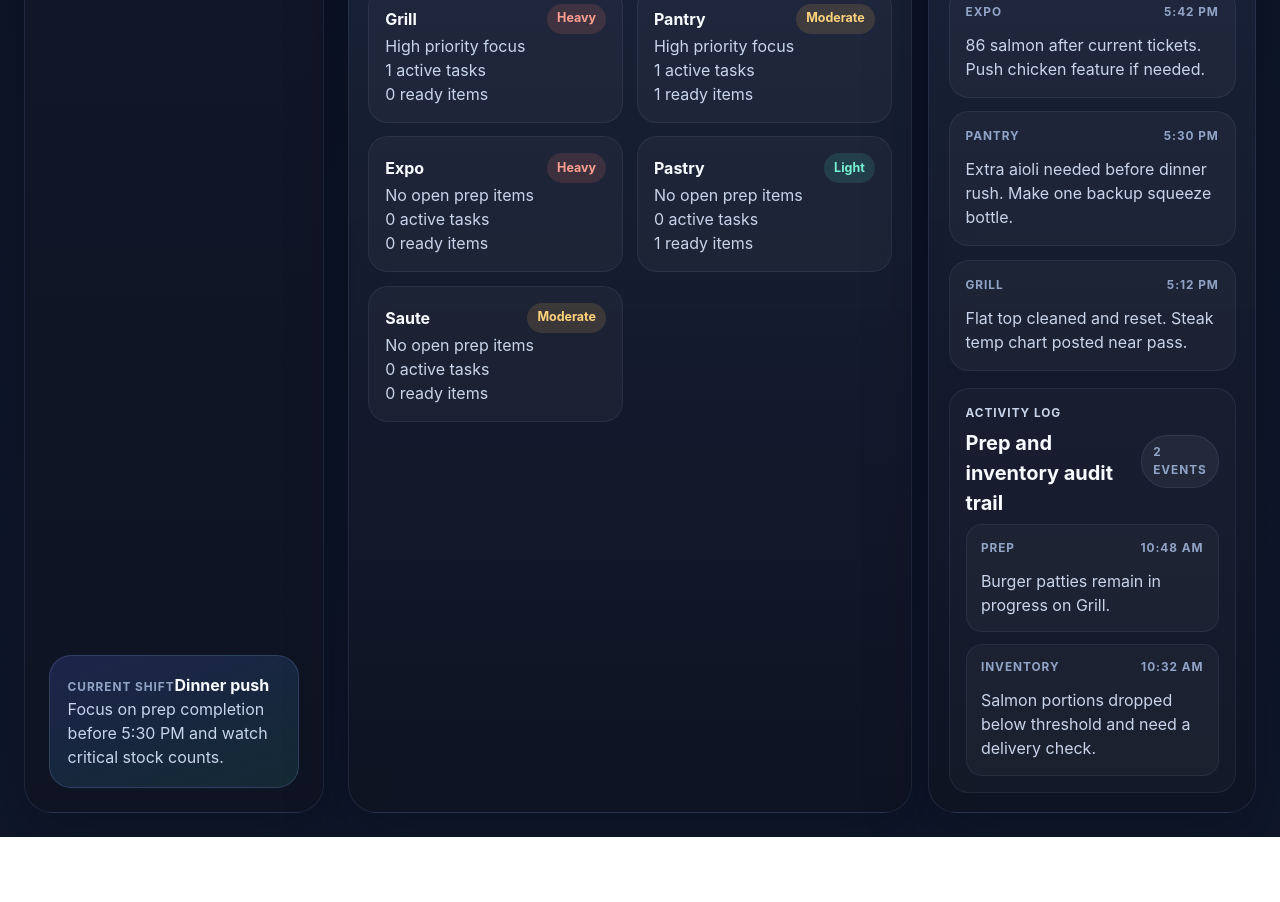
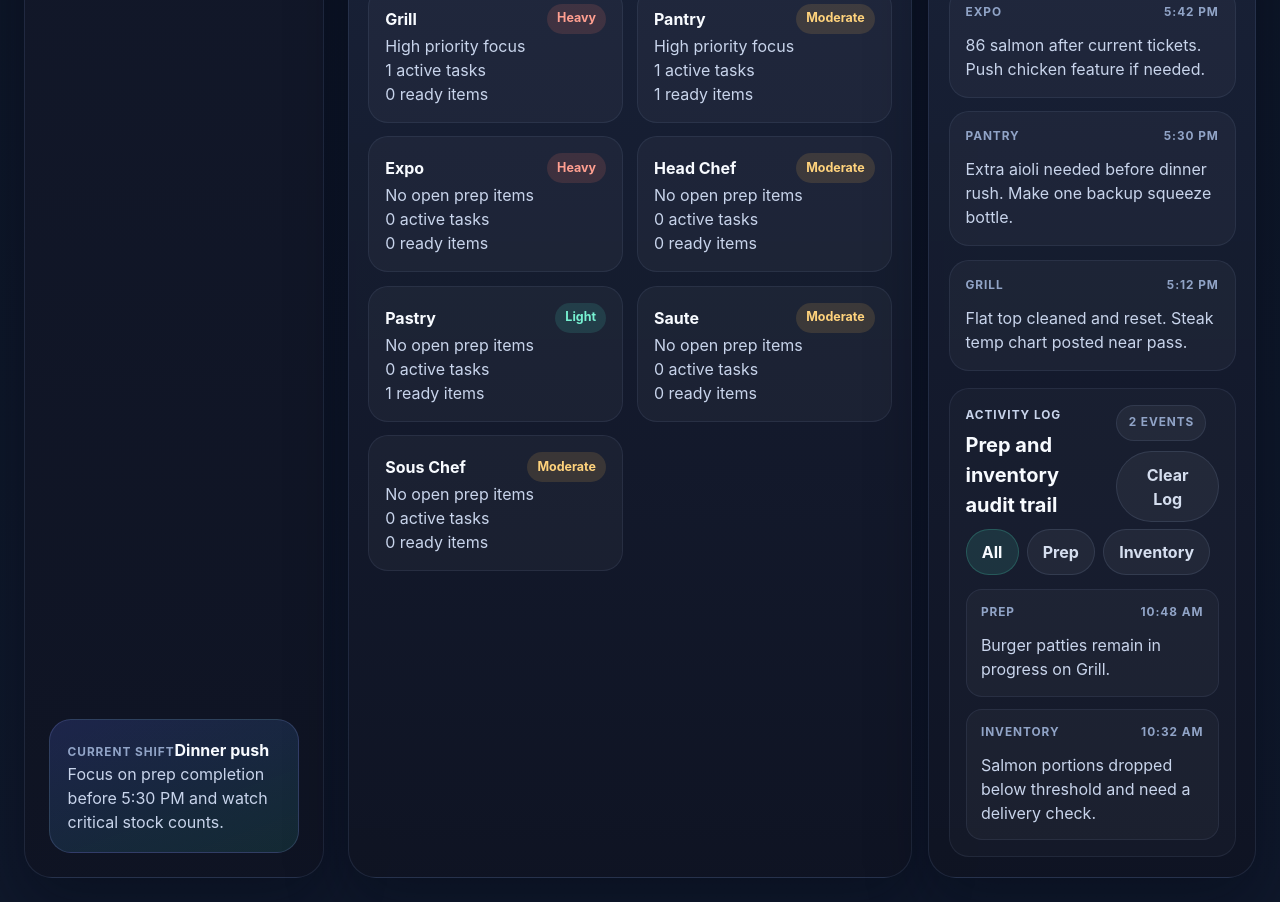
Before and after one commit to Ericr567/Boh-dashboard, a React (Vite) app: page / in a window 1280 px wide. Shown: the part 2280-3182 px from the top of the page. Before the commit the page ends 3117 px from the top, so only its background shows below. Built offline with nearby package versions, Linux system fonts and the light colour scheme.

Commit message:
Add chef stations and activity controls

```diff
--- a/src/App.css
+++ b/src/App.css
@@ -611,6 +611,26 @@
   margin-bottom: 0.4rem;
 }
 
+.activity-toolbar {
+  align-items: center;
+  display: flex;
+  flex-wrap: wrap;
+  gap: 0.65rem;
+}
+
+.activity-filters {
+  display: flex;
+  flex-wrap: wrap;
+  gap: 0.5rem;
+  margin-bottom: 0.85rem;
+}
+
+.activity-filter-button.is-active {
+  background: rgba(73, 221, 187, 0.12);
+  border-color: rgba(73, 221, 187, 0.22);
+  color: #f8fbff;
+}
+
 .activity-list {
   display: grid;
   gap: 0.75rem;
--- a/src/App.tsx
+++ b/src/App.tsx
@@ -1,7 +1,7 @@
 import { useEffect, useState } from 'react'
 import './App.css'
 
-type StationName = 'Grill' | 'Saute' | 'Pastry' | 'Pantry' | 'Expo'
+type StationName = 'Grill' | 'Saute' | 'Pastry' | 'Pantry' | 'Expo' | 'Head Chef' | 'Sous Chef'
 
 type PrepStatus = 'Not Started' | 'In Progress' | 'Ready'
 type PrepPriority = 'Low' | 'Medium' | 'High'
@@ -44,6 +44,8 @@ type AuditEntry = {
   timestamp: string
 }
 
+type AuditFilter = 'All' | AuditEntry['category']
+
 type StationStatus = {
   id: string
   name: StationName
@@ -52,7 +54,7 @@ type StationStatus = {
   readyItems: number
 }
 
-const stationNames: StationName[] = ['Grill', 'Saute', 'Pastry', 'Pantry', 'Expo']
+const stationNames: StationName[] = ['Grill', 'Saute', 'Pastry', 'Pantry', 'Expo', 'Head Chef', 'Sous Chef']
 
 const initialPrepItems: PrepItem[] = [
   {
@@ -206,6 +208,20 @@ const stationStatuses: StationStatus[] = [
     activeTasks: 5,
     readyItems: 0,
   },
+  {
+    id: 'station-6',
+    name: 'Head Chef',
+    workload: 'Moderate',
+    activeTasks: 1,
+    readyItems: 1,
+  },
+  {
+    id: 'station-7',
+    name: 'Sous Chef',
+    workload: 'Moderate',
+    activeTasks: 1,
+    readyItems: 2,
+  },
 ]
 
 const storageKeys = {
@@ -292,6 +308,9 @@ const getInventoryStatus = (
   return 'OK'
 }
 
+const getStationDomId = (stationName: StationName) =>
+  `station-toggle-${stationName.toLowerCase().replace(/\s+/g, '-')}`
+
 function App() {
   const [prepItems, setPrepItems] = useState<PrepItem[]>(() =>
     loadStoredState(storageKeys.prepItems, initialPrepItems),
@@ -329,6 +348,7 @@ function App() {
   const [editingInventoryThreshold, setEditingInventoryThreshold] = useState('1')
   const [inventoryFormError, setInventoryFormError] = useState('')
   const [editingInventoryError, setEditingInventoryError] = useState('')
+  const [auditFilter, setAuditFilter] = useState<AuditFilter>('All')
   const [newEightySixItem, setNewEightySixItem] = useState('')
   const [newEightySixChange, setNewEightySixChange] = useState('')
 
@@ -349,6 +369,8 @@ function App() {
       Pastry: 'Moderate',
       Pantry: 'Moderate',
       Expo: 'Moderate',
+      'Head Chef': 'Moderate',
+      'Sous Chef': 'Moderate',
     },
   )
 
@@ -395,6 +417,8 @@ function App() {
     Pastry: 2,
     Pantry: 3,
     Expo: 4,
+    'Head Chef': 5,
+    'Sous Chef': 6,
   })
 
   const sortedPrepItems = [...prepItems].sort((leftItem, rightItem) => {
@@ -420,12 +444,15 @@ function App() {
 
   const activeStations = stationSummaries.filter((station) => station.activeTasks > 0).length
   const dateLabel = formatDate.format(new Date())
+  const filteredAuditEntries = auditEntries.filter(
+    (entry) => auditFilter === 'All' || entry.category === auditFilter,
+  )
 
   const selectedStationPrepItems = selectedStation
     ? prepItems.filter((item) => item.station === selectedStation)
     : []
   const selectedStationButtonId = selectedStation
-    ? `station-toggle-${selectedStation.toLowerCase()}`
+    ? getStationDomId(selectedStation)
     : undefined
 
   const announceAction = (message: string) => {
@@ -775,6 +802,16 @@ function App() {
     setEightySixItems([])
     setIsEightySixFormOpen(false)
     announceAction("All 86'd items cleared.")
+  }
+
+  const handleClearAuditEntries = () => {
+    if (!window.confirm('Clear the activity log?')) {
+      return
+    }
+
+    setAuditEntries([])
+    setAuditFilter('All')
+    announceAction('Activity log cleared.')
   }
 
   return (
@@ -1290,7 +1327,7 @@ function App() {
             <div className="station-grid">
               {stationSummaries.map((station) => (
                 <button
-                    id={`station-toggle-${station.name.toLowerCase()}`}
+                    id={getStationDomId(station.name)}
                   className={`station-card station-button ${selectedStation === station.name ? 'is-selected' : ''}`}
                   key={station.name}
                   type="button"
@@ -1391,11 +1428,38 @@ function App() {
                     <p className="eyebrow">Activity log</p>
                     <h3>Prep and inventory audit trail</h3>
                   </div>
-                  <span className="panel-badge">{auditEntries.length} events</span>
+                  <div className="activity-toolbar">
+                    <span className="panel-badge">{filteredAuditEntries.length} events</span>
+                    <button
+                      className="secondary-button"
+                      type="button"
+                      onClick={handleClearAuditEntries}
+                      disabled={auditEntries.length === 0}
+                    >
+                      Clear Log
+                    </button>
+                  </div>
+                </div>
+
+                <div className="activity-filters" role="toolbar" aria-label="Filter activity log">
+                  {(['All', 'Prep', 'Inventory'] as AuditFilter[]).map((filterOption) => (
+                    <button
+                      key={filterOption}
+                      className={`secondary-button activity-filter-button ${auditFilter === filterOption ? 'is-active' : ''}`}
+                      type="button"
+                      aria-pressed={auditFilter === filterOption}
+                      onClick={() => setAuditFilter(filterOption)}
+                    >
+                      {filterOption}
+                    </button>
+                  ))}
                 </div>
 
                 <div className="activity-list">
-                  {auditEntries.map((entry) => (
+                  {filteredAuditEntries.length === 0 ? (
+                    <p className="prep-empty">No activity entries match the current filter.</p>
+                  ) : (
+                    filteredAuditEntries.map((entry) => (
                       <article className="activity-item" key={entry.id}>
                         <div className="note-meta">
                           <span>{entry.category}</span>
@@ -1403,7 +1467,8 @@ function App() {
                         </div>
                         <p>{entry.message}</p>
                       </article>
-                  ))}
+                    ))
+                  )}
                 </div>
               </div>
             </div>
```
Lines whose indentation alone changed are shown as unchanged.
